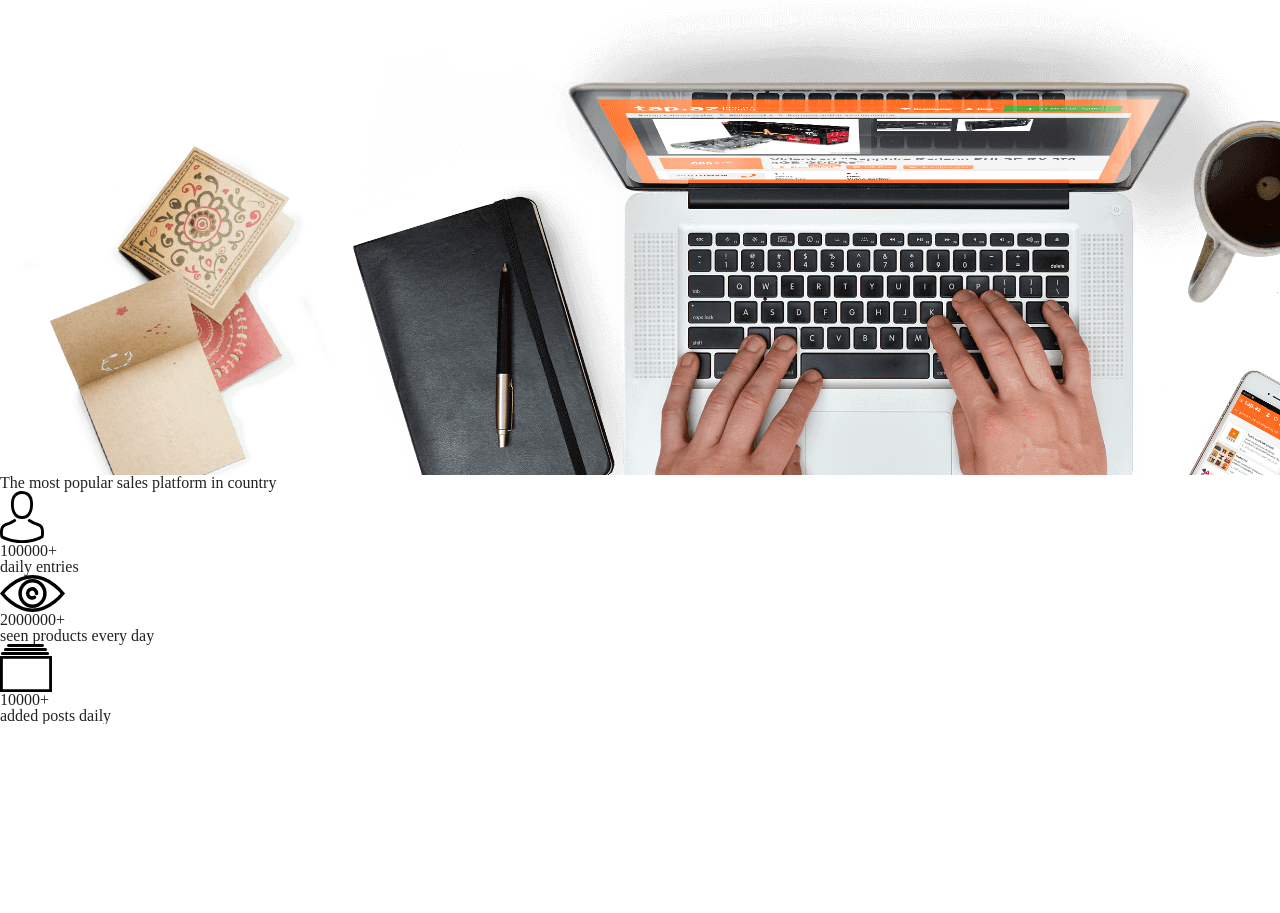
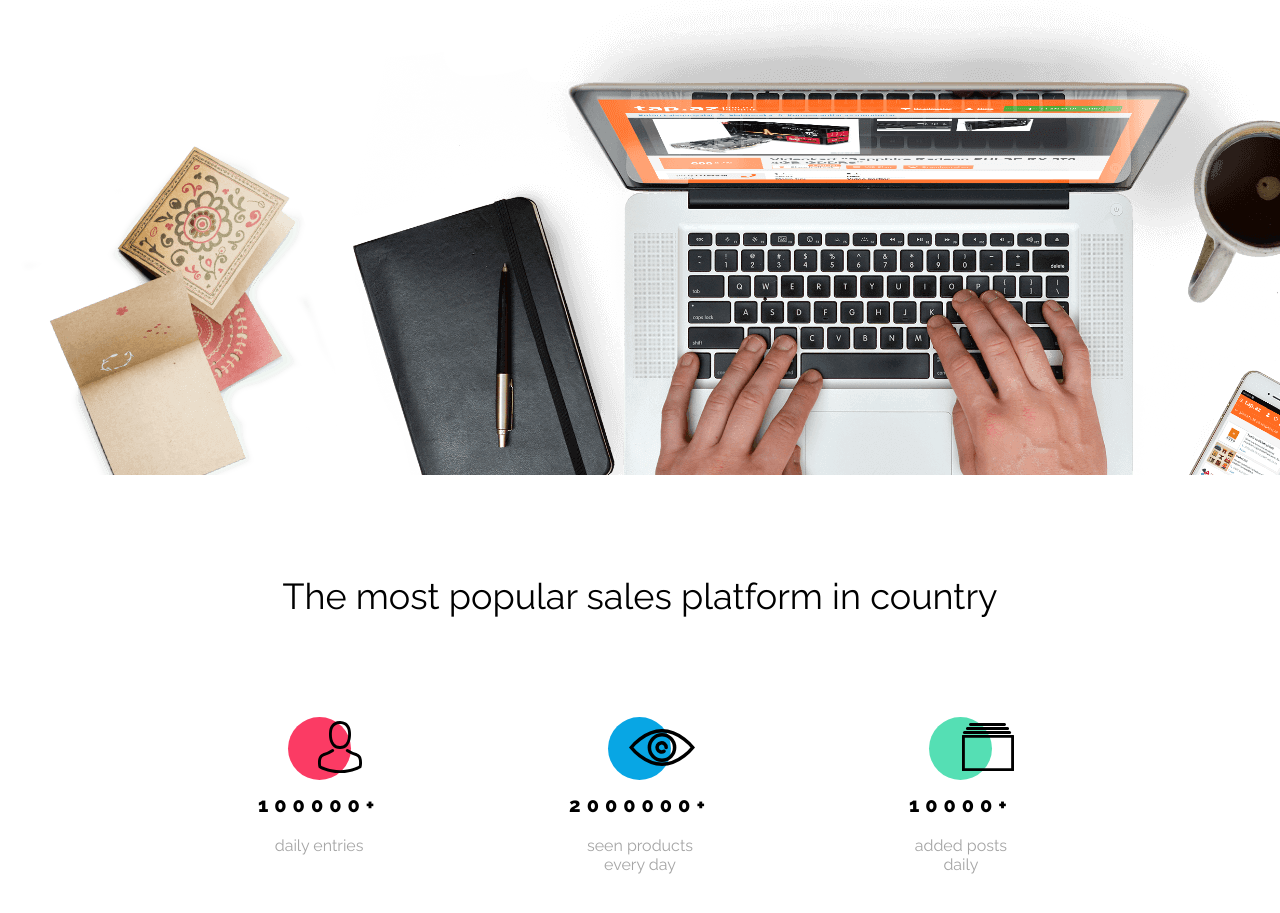
Before and after one commit to ASnezana/Best-Shop, a plain HTML site: page index.html in a window 1280 px wide. Shown: the part 448-1361 px from the top of the page. Before the commit the page ends 1172 px from the top, so only its background shows below. Drawn offline with nearby package versions, Linux system fonts and the light colour scheme.

Commit message:
style "second_section"

```diff
--- a/css/style.css
+++ b/css/style.css
@@ -147,3 +147,117 @@ body {
     background-color: var(--color-white);
     border: 2px solid var(--primary-color);
 }
+
+
+
+
+
+
+
+
+
+.second_section {
+    display: flex;
+    flex-direction: column;
+    align-items: center;
+    padding-bottom: 121px;
+}
+
+.second_section h2 {
+    font-family: var(--primary-fonts);
+    color: var(--color-black);
+    font-size: 36px;
+    line-height: 42px;
+
+    margin-top: 100px;
+}
+
+
+
+.second_section_boxes {
+    display: flex;
+    flex-direction: row;
+    justify-content: center;
+
+    margin-top:100px;
+}
+
+.second_section_boxes div {
+    width: 63px;
+    height: 63px;
+    justify-content: center;
+    align-items: center;
+    position: absolute;
+}
+
+
+.box {
+    display: flex;
+    flex-direction: column;
+    align-items: center;
+    justify-content: center;
+
+    position: relative;
+
+    margin-right: 92.5px;
+    margin-left: 92.5px;
+}
+
+
+.box::before {
+    content: "";
+    width: 63px;
+    height: 63px;
+    border-radius: 50%;
+    position:relative;
+}
+
+.second_section_first_box::before {
+    background-color: var(--color-redish);
+}
+
+.second_section_second_box::before {
+    background-color: var(--primary-color);
+}
+
+.second_section_third_box::before {
+    background-color: var(--color-green);
+}
+
+
+.first_box_img img {
+    translate: 30px -48px;
+}
+
+.second_box_img img {
+    translate: 21px -40px;
+}
+
+.third_box_img img {
+    translate: 33px -46px;
+}
+
+
+.second_section_boxes h3 {
+    font-family: var(--primary-fonts);
+    color: var(--color-black);
+    font-weight: 800;
+    font-size: 20px;
+    line-height: 24px;
+    letter-spacing: 6px;
+
+    margin-top: 13px;
+}
+
+.second_section_boxes p {
+    font-family: var(--primary-fonts);
+    color: var(--color-grey);
+    font-size: 16px;
+    line-height: 19px;
+    text-align: center;
+    display: inline-block;
+    width:130px;
+    height: 48px;
+
+    margin-top: 19px;
+}
```
